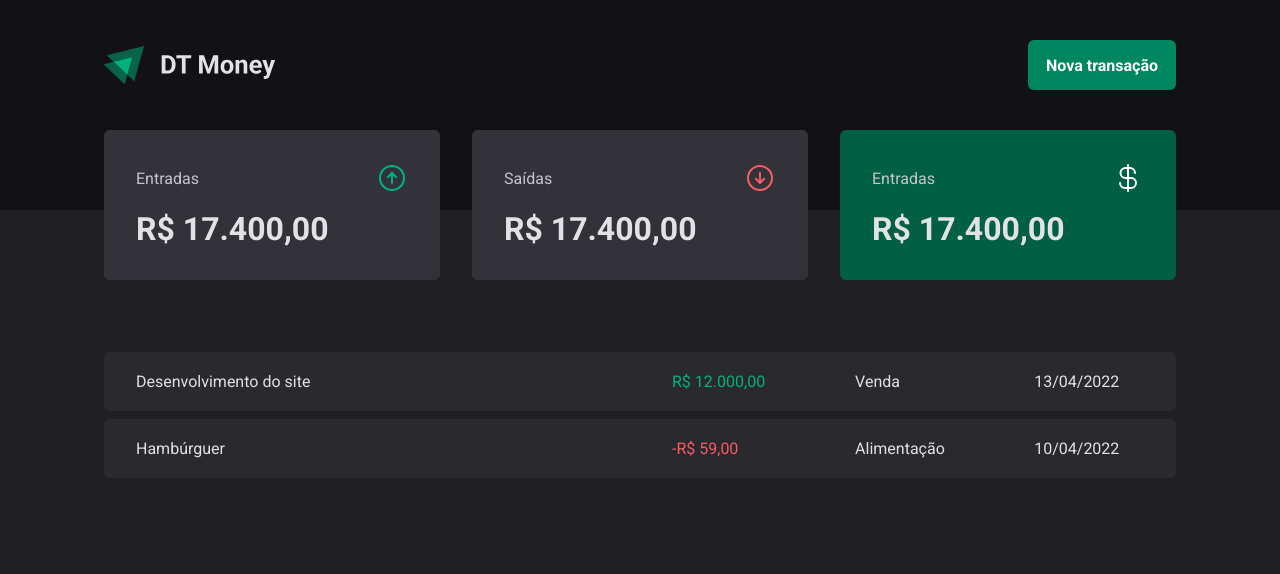
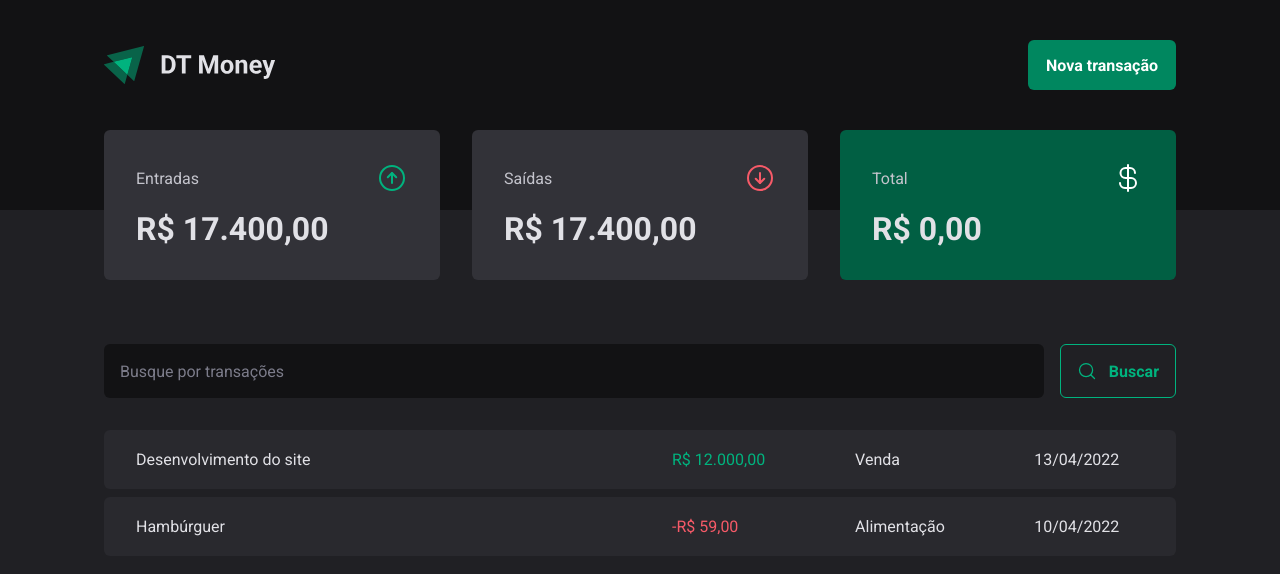
Before and after one commit to andrerousselet/dt-money, a React (Vite) app: page / in a window 1280 px wide. Shown: the top 574 px of the page. Built offline with nearby package versions, Linux system fonts and the light colour scheme.

Commit message:
feat(search-form): add SearchForm component with styling

```diff
--- a/src/components/Summary/index.tsx
+++ b/src/components/Summary/index.tsx
@@ -20,10 +20,10 @@
       </SummaryCard>
       <SummaryCard variant="green">
         <header>
-          <span>Entradas</span>
+          <span>Total</span>
           <CurrencyDollar size={32} color="#FFF" />
         </header>
-        <strong>R$ 17.400,00</strong>
+        <strong>R$ 0,00</strong>
       </SummaryCard>
     </SummaryContainer>
   );
--- /dev/null
+++ b/src/pages/Transactions/components/SearchForm/index.tsx
@@ -0,0 +1,14 @@
+import { MagnifyingGlass } from "phosphor-react";
+import { SearchFormContainer } from "./styles";
+
+export function SearchForm() {
+  return (
+    <SearchFormContainer>
+      <input type="text" placeholder="Busque por transações" />
+      <button type="submit">
+        <MagnifyingGlass size={20} />
+        <span>Buscar</span>
+      </button>
+    </SearchFormContainer>
+  );
+}
--- /dev/null
+++ b/src/pages/Transactions/components/SearchForm/styles.ts
@@ -0,0 +1,40 @@
+import { styled } from "styled-components";
+
+export const SearchFormContainer = styled.form`
+  display: flex;
+  gap: 1rem;
+
+  input {
+    flex: 1;
+    border: none;
+    border-radius: 6px;
+    background-color: ${props => props.theme["gray-900"]};
+    color: ${props => props.theme["gray-300"]};
+    padding: 1rem;
+
+    &::placeholder {
+      color: ${props => props.theme["gray-500"]};
+    }
+  }
+
+  button {
+    display: flex;
+    align-items: center;
+    gap: 0.75rem;
+
+    padding: 1rem;
+    background-color: transparent;
+    border: 1px solid ${props => props.theme["green-300"]};
+    color: ${props => props.theme["green-300"]};
+    font-weight: bold;
+    border-radius: 6px;
+    cursor: pointer;
+    transition: background-color 200ms, color 200ms, border-color 200ms;
+
+    &:hover {
+      background-color: ${props => props.theme["green-500"]};
+      border-color: ${props => props.theme["green-500"]};
+      color: ${props => props.theme.white};
+    }
+  }
+`;
--- a/src/pages/Transactions/index.tsx
+++ b/src/pages/Transactions/index.tsx
@@ -1,5 +1,6 @@
 import { Header } from "../../components/Header";
 import { Summary } from "../../components/Summary";
+import { SearchForm } from "./components/SearchForm";
 import {
   PriceHighlight,
   TransactionsContainer,
@@ -13,6 +14,7 @@
       <Summary />
 
       <TransactionsContainer>
+        <SearchForm />
         <TransactionsTable>
           <tbody>
             <tr>
--- a/src/pages/Transactions/styles.ts
+++ b/src/pages/Transactions/styles.ts
@@ -11,7 +11,7 @@
   width: 100%;
   border-collapse: separate;
   border-spacing: 0 0.5rem;
-  /* margin-top: 1.5rem; */
+  margin-top: 1.5rem;
 
   td {
     padding: 1.25rem 2rem;
```
